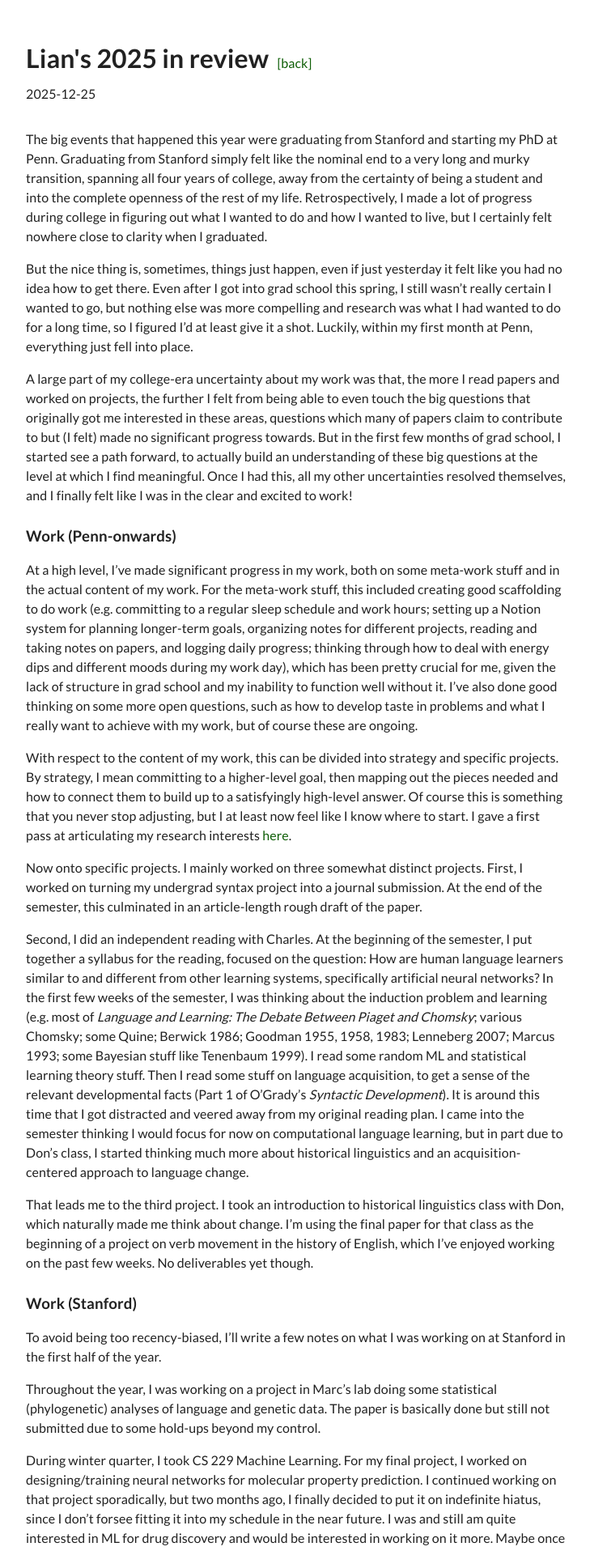
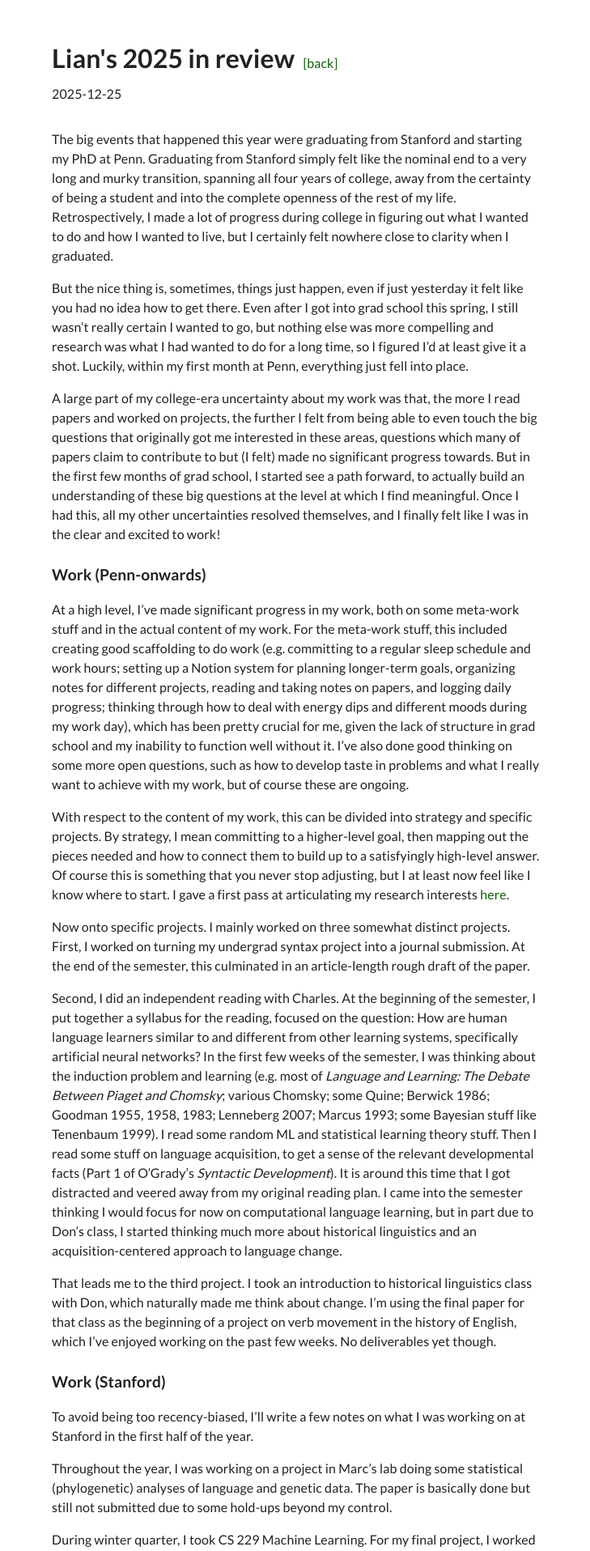
Before and after one commit to liankwang/liankwang.github.io, a Jekyll site: the page built from _posts/2025-12-25-year-in-review.md, in a window 1280 px wide. Shown: the top 1916 px of the page at 81% size, without its empty margins (274-1003 px from the left). Built offline with Jekyll 4.4.1, drawn with Linux system fonts in a browser that asks for light colours.

Commit message:
Cleaned up some css files

```diff
--- a/_layouts/post.html
+++ b/_layouts/post.html
@@ -10,7 +10,7 @@ excerpt_separator: "<!-- more -->"
 </head>
 <article class="post">
     <div class="title-info">
-      <h1>{{ page.title }} <span class="small"> <a href="/blog/">[back]</a> </span> </h1>
+      <h1>{{ page.title }} <span class="back-button"> <a href="/blog/">[back]</a> </span> </h1>
       <p class="post-date">{{ page.date | date: "%Y-%m-%d"}}</p>
     </div>
     <div class="post-content">{{ content }}</div>
--- a/assets/css/default.css
+++ b/assets/css/default.css
@@ -4,31 +4,31 @@ body {
     font-family: 'Lato', Arial, sans-serif;
     margin: 0;
     padding: 0;
-    /* padding: 0 20px 20px 20px; */
     background-color: #fff;
     color: #333;
-    line-height: 1.3;
+    line-height: 1.4;
     font-size: 16px;
   }
+
   main {
     max-width: 700px;
     margin: 0 auto; /* centers the column */
-    padding: 3rem 1rem;
+    padding: 3rem 3rem;
     box-sizing: border-box;
   }
 
   h1, h2, h3 {
-  margin: 0;
+    margin: 0 0 0.5rem;
     padding: 0;
   }
 
   h1 {font-size: 2rem;} /* ~32px */
   h2 {font-size: 1.5rem;} /* ~24px */
-h3 {font-size: 1.17rem;} /* ~19px */
+  h3 {font-size: 1.2rem;} /* ~19px */
 
   p {
       padding: 0;
-    margin-top: 0.25rem;
+      margin: 0.5rem 0;
       margin-bottom: 0.25rem;
   }
 
@@ -42,37 +42,23 @@ p {
     text-decoration: underline;
   }
 
-  .paper-link {
-  /* float: right; */
-  /* color: #777;
-  text-decoration: none; */
-  }
-
   .section {
-    width: 100%; /* Full width for each section */
-    /* padding: 10px; */
-    margin-top: 1rem; /* Adds space below each section */
-    margin-bottom: 1rem;
+    width: 100%;
+    margin: 1rem 0;
     box-sizing: border-box;
-    display: flex;
-    flex-direction: column;
-    align-items: flex-start;
   }
 
   .section ul {
+    margin: 0.8rem 0 0;
+    padding-left: 1.25rem;
     list-style-type: disc;
-    padding: 0;
-    margin: 0.8em;
-    padding-left: 1.25rem;
-    margin-bottom: 0px;
   }
 
   .section li {
     margin-bottom: 0.5em;
-    font-size: 1rem;
   }
 
-.small {
+  .back-button {
     padding: 0;
     margin: 0;
     margin-left: 0.25em;
@@ -82,10 +68,3 @@ p {
     display: inline-block;
     padding-bottom: 0.37em;
   }
-
-map {
-  display: none; /* Ensure no layout impact */
-  margin: 0;
-  padding: 0;
-  border: 0;
-}
```
Also changed, not shown: assets/css/homepage.css (+15 -32 lines). Lines whose indentation alone changed are shown as unchanged.
